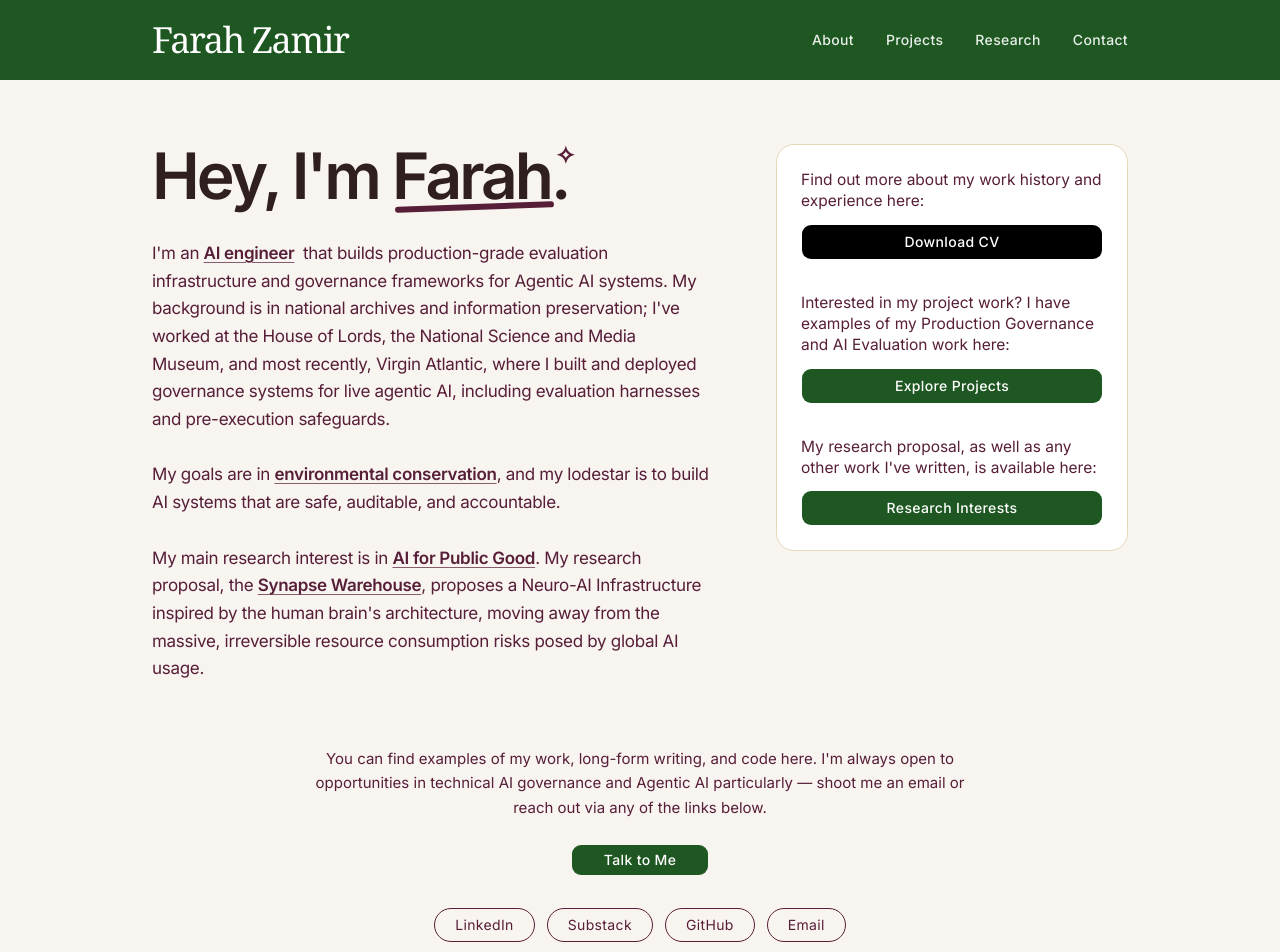
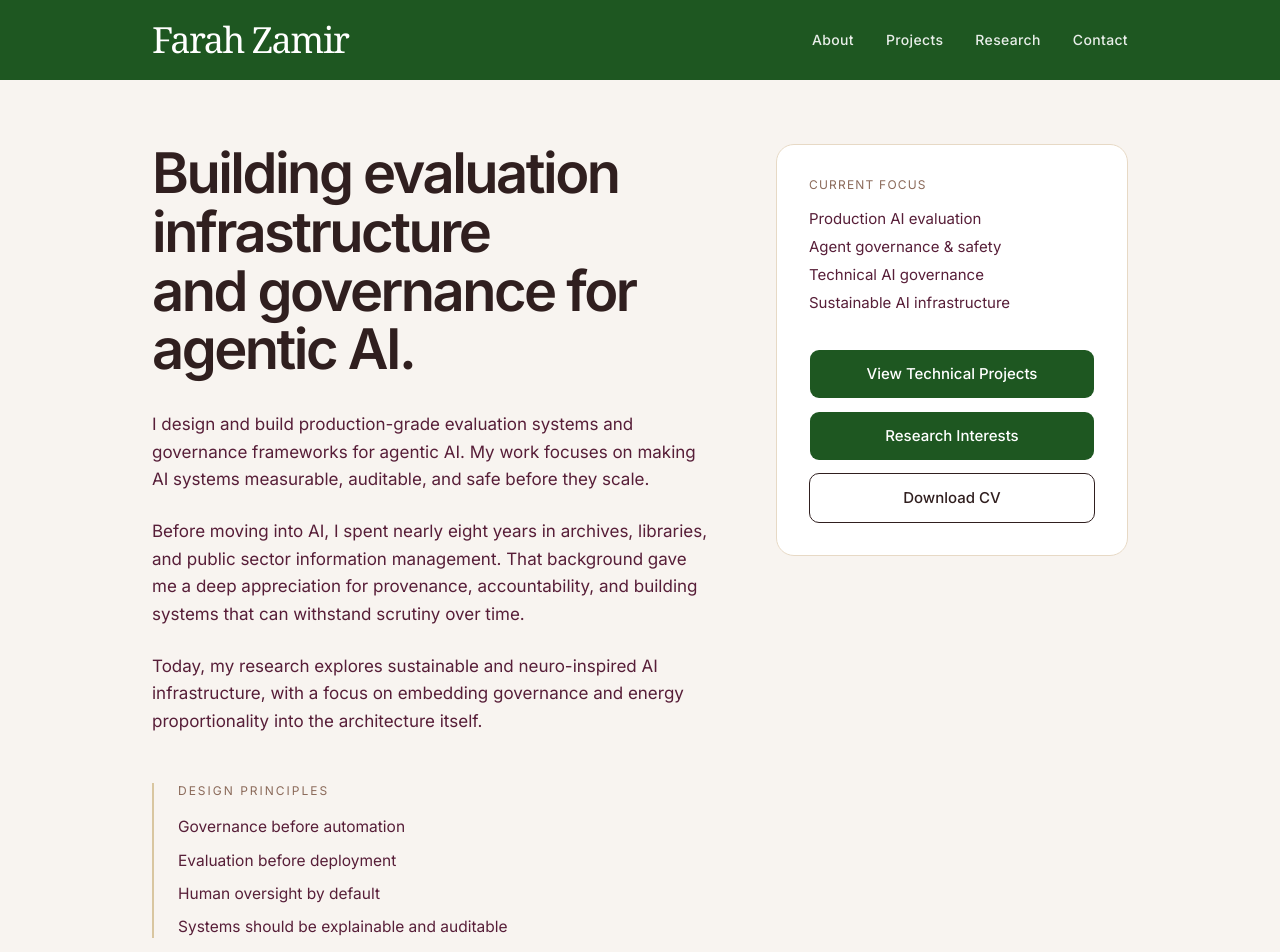
Before and after one commit to dynamicsofanaisteroid/farah-zamir-portfolio, a Next.js app: page / in a window 1280 px wide. Shown: the top 952 px of the page. Built offline with nearby package versions, Linux system fonts and the light colour scheme.

Commit message:
trying out alternate landing page v2

```diff
--- a/app/page.tsx
+++ b/app/page.tsx
@@ -4,115 +4,126 @@ import { Button } from "@/components/ui/button"
 export default function Home() {
   return (
     <div className="min-h-screen bg-[#f8f4f0]">
-      {/* Dark Header */}
+
+      {/* Navigation */}
       <nav className="bg-[#1e5721] text-white">
         <div className="max-w-5xl mx-auto px-6 py-5 flex justify-between items-center">
-          <Link href="/" className="font-serif text-4xl tracking-[-1.5px] text-white">
+          <Link href="/" className="font-serif text-4xl tracking-[-1.5px]">
             Farah Zamir
           </Link>
 
           <div className="flex gap-8 text-sm font-medium tracking-wide text-white/90">
-            <Link href="/about" className="hover:text-white transition-colors">About</Link>
-            <Link href="/projects" className="hover:text-white transition-colors">Projects</Link>
-            <Link href="/research" className="hover:text-white transition-colors">Research</Link>
-            <Link href="/contact" className="hover:text-white transition-colors">Contact</Link>
+            <Link href="/about">About</Link>
+            <Link href="/projects">Projects</Link>
+            <Link href="/research">Research</Link>
+            <Link href="/contact">Contact</Link>
           </div>
         </div>
       </nav>
 
-      {/* Hero Section */}
-      <div className="max-w-5xl mx-auto px-6 pt-16 pb-16">
-        <div className="grid md:grid-cols-5 gap-x-16 gap-y-14 items-start">
+      <main className="max-w-5xl mx-auto px-6 pt-16 pb-20">
 
-          {/* Left Column - Main Bio */}
+        <div className="grid md:grid-cols-5 gap-x-16 gap-y-12">
+
+          {/* LEFT COLUMN — Bio */}
           <div className="md:col-span-3">
-  <h1 className="text-[64px] font-semibold tracking-[-3px] text-[#301f1f] leading-none mb-8">
-    Hey, I&apos;m{" "}
-    <span className="relative inline-block">
-      Farah.
-      <span className="absolute -bottom-[1px] left-[3px] w-[90%] h-[5.5px] bg-[#571e38] -rotate-[2deg] rounded-sm"></span>
-      <span className="absolute -top-1 -right-1 text-2xl text-[#571e38]">✧</span>
-    </span>
+
+            <h1 className="text-[56px] leading-[1.05] tracking-[-2.5px] font-semibold text-[#301f1f] mb-8">
+              Building evaluation infrastructure<br />and governance for agentic AI.
             </h1>
 
-  <div className="space-y-7 text-[17px] leading-relaxed tracking-[-0.3px] text-[#571e38]">
+            <div className="space-y-6 text-[17px] leading-relaxed text-[#571e38]">
               <p>
-      I&apos;m an <span className="font-semibold underline decoration-[#571e38]/70 underline-offset-[3px] mr-1">AI engineer</span> that builds production-grade evaluation infrastructure and governance frameworks for Agentic AI systems. My background is in national archives and information preservation; I&apos;ve worked at the House of Lords, the National Science and Media Museum, and most recently, Virgin Atlantic, where I built and deployed governance systems for live agentic AI, including evaluation harnesses and pre-execution safeguards.
+                I design and build production-grade evaluation systems and governance frameworks for agentic AI.
+                My work focuses on making AI systems measurable, auditable, and safe before they scale.
               </p>
 
               <p>
-      My goals are in <span className="font-semibold underline decoration-[#571e38]/70 underline-offset-[3px]">environmental conservation</span>, and my lodestar is to build AI systems that are safe, auditable, and accountable.
+                Before moving into AI, I spent nearly eight years in archives, libraries, and public sector
+                information management. That background gave me a deep appreciation for provenance, accountability,
+                and building systems that can withstand scrutiny over time.
               </p>
 
               <p>
-      My main research interest is in <span className="font-semibold underline decoration-[#571e38]/70 underline-offset-[3px]">AI for Public Good</span>. My research proposal, the <Link href="/research" className="font-semibold underline decoration-[#571e38]/70 hover:text-[#1e5721] underline-offset-[3px]">Synapse Warehouse</Link>, proposes a Neuro-AI Infrastructure inspired by the human brain&apos;s architecture, moving away from the massive, irreversible resource consumption risks posed by global AI usage.
+                Today, my research explores sustainable and neuro-inspired AI infrastructure, with a focus on
+                embedding governance and energy proportionality into the architecture itself.
               </p>
             </div>
+
+            {/* Design Principles */}
+            <div className="mt-12 border-l-2 border-[#d9c6a0] pl-6">
+              <p className="text-xs uppercase tracking-[2px] text-[#8b6a5a] mb-4">Design principles</p>
+              <ul className="space-y-2.5 text-[15.5px] text-[#571e38]">
+                <li>Governance before automation</li>
+                <li>Evaluation before deployment</li>
+                <li>Human oversight by default</li>
+                <li>Systems should be explainable and auditable</li>
+              </ul>
             </div>
 
-          {/* Right Column - CTAs with white background */}
+          </div>
+
+          {/* RIGHT COLUMN — Card */}
           <div className="md:col-span-2">
-            <div className="bg-white border border-[#e8d7b5] rounded-2xl p-6 space-y-8">
+            <div className="bg-white rounded-2xl border border-[#e7d9c5] p-8 sticky top-8">
+
               <div>
-                <p className="text-[15.5px] text-[#571e38] mb-3 leading-snug">
-                  Find out more about my work history and experience here:
-                </p>
-                <Button asChild className="bg-black hover:bg-[#301f1f] text-white px-6 py-[17px] text-sm tracking-wide rounded-lg w-full justify-center">
+                <p className="text-xs uppercase tracking-widest text-[#8b6a5a] mb-3">Current focus</p>
+                <ul className="text-[15px] leading-7 text-[#571e38] mb-8">
+                  <li>Production AI evaluation</li>
+                  <li>Agent governance &amp; safety</li>
+                  <li>Technical AI governance</li>
+                  <li>Sustainable AI infrastructure</li>
+                </ul>
+              </div>
+
+              <div className="space-y-3">
+                <Button asChild className="w-full bg-[#1e5721] hover:bg-[#16451a] text-white py-6 text-[15px]">
+                  <Link href="/projects">View Technical Projects</Link>
+                </Button>
+
+                <Button asChild className="w-full bg-[#1e5721] hover:bg-[#16451a] text-white py-6 text-[15px]">
+                  <Link href="/research">Research Interests</Link>
+                </Button>
+
+                <Button asChild variant="outline" className="w-full border-[#301f1f] text-[#301f1f] hover:bg-[#301f1f] hover:text-white py-6 text-[15px]">
                   <a href="/Farah_Zamir_CV.pdf" target="_blank">Download CV</a>
                 </Button>
               </div>
 
+            </div>
+          </div>
+
+        </div>
+
+        {/* Stats Section */}
+        <div className="mt-20 pt-12 border-t border-[#e7d9c5]">
+          <div className="grid grid-cols-2 md:grid-cols-4 gap-y-10 text-center">
+
             <div>
-                <p className="text-[15.5px] text-[#571e38] mb-3 leading-snug">
-                  Interested in my project work? I have examples of my Production Governance and AI Evaluation work here:
-                </p>
-                <Button asChild className="bg-[#1e5721] hover:bg-[#16451a] text-white px-6 py-[17px] text-sm tracking-wide rounded-lg w-full justify-center">
-                  <Link href="/projects">Explore Projects</Link>
-                </Button>
+              <div className="text-4xl font-semibold text-[#301f1f] tracking-tight">7M+</div>
+              <div className="text-sm text-[#571e38] mt-2">Production telemetry spans analysed</div>
             </div>
 
             <div>
-                <p className="text-[15.5px] text-[#571e38] mb-3 leading-snug">
-                  My research proposal, as well as any other work I&apos;ve written, is available here:
-                </p>
-                <Button asChild className="bg-[#1e5721] hover:bg-[#16451a] text-white px-6 py-[17px] text-sm tracking-wide rounded-lg w-full justify-center">
-                  <Link href="/research">Research Interests</Link>
-                </Button>
+              <div className="text-4xl font-semibold text-[#301f1f] tracking-tight">2</div>
+              <div className="text-sm text-[#571e38] mt-2">Governance frameworks developed</div>
             </div>
+
+            <div>
+              <div className="text-4xl font-semibold text-[#301f1f] tracking-tight">8 yrs</div>
+              <div className="text-sm text-[#571e38] mt-2">Information governance experience</div>
             </div>
+
+            <div>
+              <div className="text-4xl font-semibold text-[#301f1f] tracking-tight">AI</div>
+              <div className="text-sm text-[#571e38] mt-2">Evaluation · Governance · Public Good</div>
+            </div>
+
           </div>
         </div>
 
-        {/* Bottom Section */}
-        <div className="mt-16 max-w-2xl mx-auto text-center">
-          <p className="text-[#571e38] mb-6 text-[15px] leading-relaxed">
-            You can find examples of my work, long-form writing, and code here. I&apos;m always open to opportunities in technical AI governance and Agentic AI particularly — shoot me an email or reach out via any of the links below.
-          </p>
-
-          <Button asChild className="bg-[#1e5721] hover:bg-[#16451a] text-white px-8 mb-8 tracking-wide">
-            <Link href="/contact">Talk to Me</Link>
-          </Button>
-
-          <div className="flex justify-center gap-3">
-            <a href="https://www.linkedin.com/in/farah-zamir-956659144" target="_blank"
-               className="px-5 py-1.5 text-sm border border-[#571e38] text-[#571e38] rounded-full hover:bg-[#571e38] hover:text-white transition-colors tracking-wide">
-              LinkedIn
-            </a>
-            <a href="https://dynamicsofanaisteroid.substack.com/" target="_blank"
-               className="px-5 py-1.5 text-sm border border-[#571e38] text-[#571e38] rounded-full hover:bg-[#571e38] hover:text-white transition-colors tracking-wide">
-              Substack
-            </a>
-            <a href="https://github.com/dynamicsofanaisteroid" target="_blank"
-               className="px-5 py-1.5 text-sm border border-[#571e38] text-[#571e38] rounded-full hover:bg-[#571e38] hover:text-white transition-colors tracking-wide">
-              GitHub
-            </a>
-            <a href="mailto:dynamicsofanaisteroid@gmail.com"
-               className="px-5 py-1.5 text-sm border border-[#571e38] text-[#571e38] rounded-full hover:bg-[#571e38] hover:text-white transition-colors tracking-wide">
-              Email
-            </a>
-          </div>
-        </div>
-      </div>
+      </main>
     </div>
   )
 }
```
Lines whose indentation alone changed are shown as unchanged.
